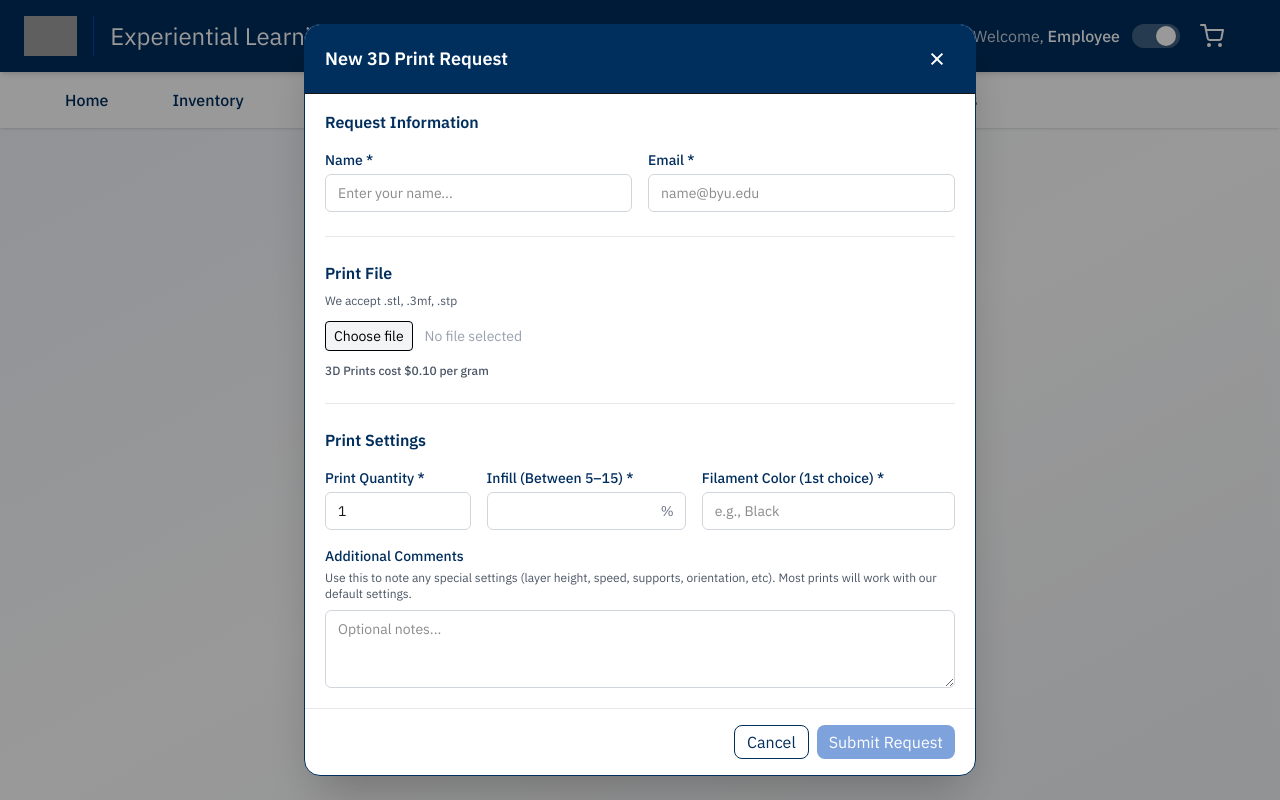
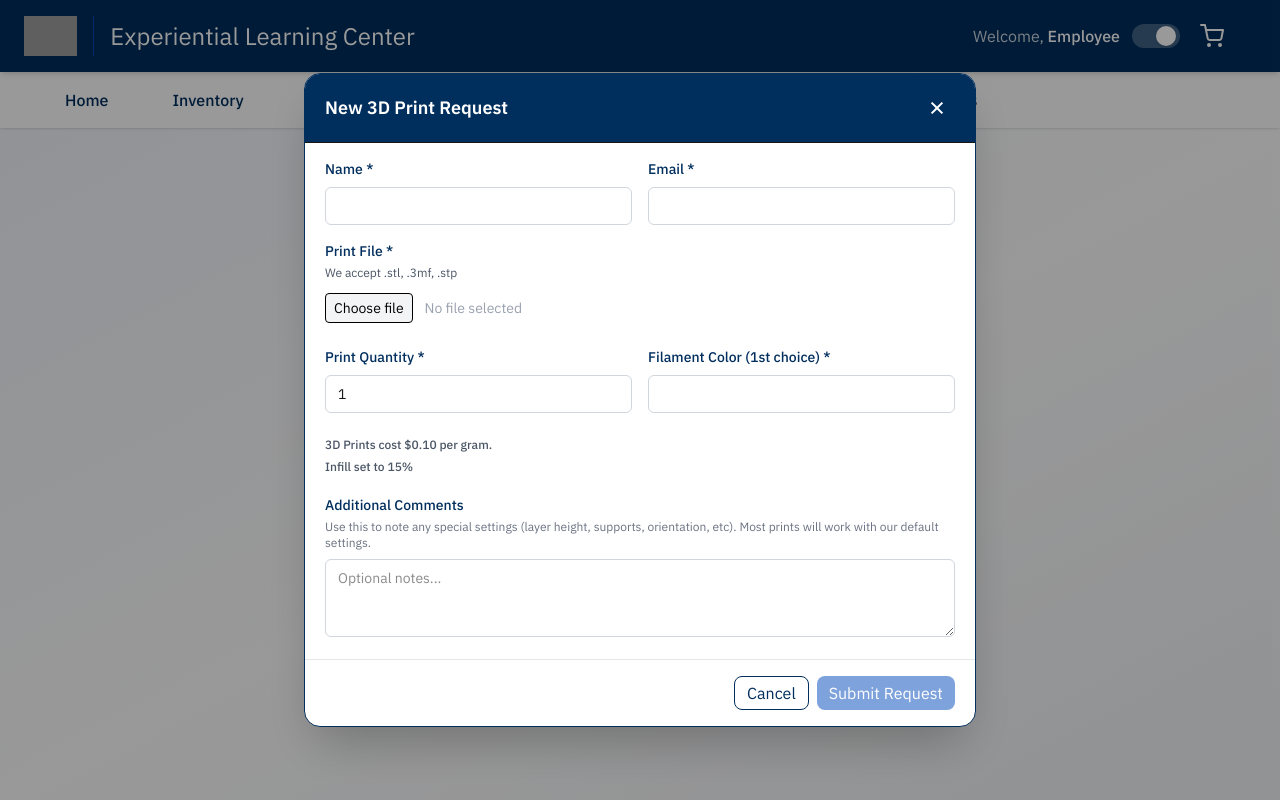
Before and after one commit to BYU-ECE-Software/EPICenter-Website, a Next.js app: page / in a window 1280 px wide. Both pictures are taken after a click on the button "3D Print Request". Shown: the top 800 px of the page. Built offline with nearby package versions, Linux system fonts and the light colour scheme; grey boxes are pictures that could not be loaded.

Commit message:
#61 3D Print Form

```diff
--- a/app/page.tsx
+++ b/app/page.tsx
@@ -1,68 +1,63 @@
 "use client";
 
 import { useMemo, useState } from "react";
-import BaseModal from "@/components/BaseModal";
+import FormModal from "@/components/FormModal";
 
 export default function Home() {
   // Modal open/close
   const [printModalOpen, setPrintModalOpen] = useState(false);
   const [saving, setSaving] = useState(false);
 
-  // Section 1: Request Information
-  const [requestName, setRequestName] = useState("");
-  const [requestEmail, setRequestEmail] = useState("");
+  // 3D Print Modal Form
+  const [printForm, setPrintForm] = useState({
+    requestName: "",
+    requestEmail: "",
+    printFile: null as File | null,
+    printQuantity: "1",
+    filamentColor: "",
+    comments: "",
+  });
 
-  // Section 2: Print File
-  const [printFile, setPrintFile] = useState<File | null>(null);
-
-  // Section 3: Print Settings
-  const [printQuantity, setPrintQuantity] = useState("1");
-  const [filamentColor, setFilamentColor] = useState("");
-  const [infillPercent, setInfillPercent] = useState("");
-  const [comments, setComments] = useState("");
-
+  // Reset 3d Print Form
   const reset3DPrintForm = () => {
-    setRequestName("");
-    setRequestEmail("");
-    setPrintFile(null);
-    setPrintQuantity("1");
-    setFilamentColor("");
-    setInfillPercent("");
-    setComments("");
+    setPrintForm({
+      requestName: "",
+      requestEmail: "",
+      printFile: null,
+      printQuantity: "1",
+      filamentColor: "",
+      comments: "",
+    });
   };
 
+  // Close 3D Print Modal
   const close3DPrintModal = () => {
     setPrintModalOpen(false);
     reset3DPrintForm();
   };
 
+  // Check that user entered a valid email
   const isEmailValid = useMemo(() => {
-    const v = requestEmail.trim();
+    const v = printForm.requestEmail.trim();
     return v.includes("@") && v.includes(".");
-  }, [requestEmail]);
+  }, [printForm.requestEmail]);
 
-  const quantityNumber = Number(printQuantity);
-  const infillNumber = Number(infillPercent);
-
-  const isQuantityValid =
-    Number.isInteger(quantityNumber) &&
-    Number.isFinite(quantityNumber) &&
-    quantityNumber > 0;
-
-  const isInfillValid =
-    Number.isInteger(infillNumber) &&
-    Number.isFinite(infillNumber) &&
-    infillNumber >= 5 &&
-    infillNumber <= 15;
+  // ensure quantity is a whole number greater than 0
+  const qtyRaw = printForm.printQuantity.trim();
+  const qtyNum = Number(qtyRaw);
+  const hasQty = qtyRaw.length > 0;
+  const isQtyNumber = hasQty && Number.isFinite(qtyNum);
+  const isQtyInteger = isQtyNumber && Number.isInteger(qtyNum);
+  const isQtyAtLeastOne = isQtyNumber && qtyNum >= 1;
+  const isQuantityValid = isQtyInteger && isQtyAtLeastOne;
 
   // Required fields gate
   const isSubmitDisabled =
-    !requestName.trim() ||
+    !printForm.requestName.trim() ||
     !isEmailValid ||
-    !printFile ||
+    !printForm.printFile ||
     !isQuantityValid ||
-    !filamentColor.trim() ||
-    !isInfillValid;
+    !printForm.filamentColor.trim();
 
   const handle3DPrintSubmit = async () => {
     if (isSubmitDisabled) return;
@@ -71,19 +66,35 @@ export default function Home() {
     try {
       // Placeholder for now
       console.log("3D Print Request", {
-        name: requestName.trim(),
-        email: requestEmail.trim(),
-        file: printFile?.name,
-        quantity: Number(printQuantity),
-        filamentColor: filamentColor.trim(),
-        infillPercent: Number(infillPercent),
-        comments: comments.trim(),
+        name: printForm.requestName.trim(),
+        email: printForm.requestEmail.trim(),
+        file: printForm.printFile?.name,
+        quantity: Number(printForm.printQuantity),
+        filamentColor: printForm.filamentColor.trim(),
+        comments: printForm.comments.trim(),
       });
 
       close3DPrintModal();
     } finally {
       setSaving(false);
     }
+  };
+
+  // 3D Print errors
+  const errors = {
+    requestEmail:
+      !printForm.requestEmail.trim() || isEmailValid
+        ? ""
+        : "Enter a valid email.",
+    printQuantity: !hasQty
+      ? ""
+      : !isQtyNumber
+        ? "Enter a number."
+        : !isQtyInteger
+          ? "Enter a whole number."
+          : !isQtyAtLeastOne
+            ? "Enter a quantity of 1 or more."
+            : "",
   };
 
   return (
@@ -139,7 +150,7 @@ export default function Home() {
         </div>
 
         {/* 3D Print Request Modal */}
-        <BaseModal
+        <FormModal
           open={printModalOpen}
           onClose={close3DPrintModal}
           onSubmit={handle3DPrintSubmit}
@@ -148,168 +159,93 @@ export default function Home() {
           saving={saving}
           saveLabel="Submit Request"
           submitDisabled={isSubmitDisabled}
-        >
-          <div className="grid grid-cols-1 gap-6">
-            {/* Request Info Section */}
-            <section className="text-left">
-              <h3 className="text-base font-semibold text-byu-navy mb-4">
-                Request Information
-              </h3>
+          values={printForm}
+          setValues={setPrintForm}
+          errors={errors}
+          fields={[
+            {
+              key: "requestName",
+              label: "Name",
+              required: true,
+            },
+            {
+              key: "requestEmail",
+              label: "Email",
+              required: true,
+              type: "email",
+            },
 
-              <div className="grid grid-cols-1 md:grid-cols-2 gap-4">
-                <div>
+            // Custom file picker
+            {
+              kind: "custom",
+              key: "printFile",
+              colSpan: 2,
+              render: () => (
+                <div className="text-left">
                   <label className="block text-sm font-medium text-byu-navy mb-1">
-                    Name *
+                    Print File *
                   </label>
-                  <input
-                    type="text"
-                    className="w-full rounded-md border border-gray-300 px-3 py-2 text-sm focus:outline-none focus:ring-1 focus:ring-byu-royal focus:border-byu-royal"
-                    placeholder="Enter your name..."
-                    value={requestName}
-                    onChange={(e) => setRequestName(e.target.value)}
-                  />
-                </div>
-
-                <div>
-                  <label className="block text-sm font-medium text-byu-navy mb-1">
-                    Email *
-                  </label>
-                  <input
-                    type="email"
-                    className="w-full rounded-md border border-gray-300 px-3 py-2 text-sm focus:outline-none focus:ring-1 focus:ring-byu-royal focus:border-byu-royal"
-                    placeholder="name@byu.edu"
-                    value={requestEmail}
-                    onChange={(e) => setRequestEmail(e.target.value)}
-                  />
-                  {!requestEmail.trim() || isEmailValid ? null : (
-                    <p className="mt-1 text-xs text-red-600">
-                      Enter a valid email.
-                    </p>
-                  )}
-                </div>
-              </div>
-            </section>
-
-            {/* Section divider */}
-            <div className="border-t border-gray-200" />
-
-            {/* Print File Section */}
-            <section className="text-left">
-              <h3 className="text-base font-semibold text-byu-navy mb-2">
-                Print File
-              </h3>
-
                   <p className="text-xs text-gray-600 mb-3">
                     We accept .stl, .3mf, .stp
                   </p>
 
-              <div className="flex items-center gap-3">
+                  <div className="flex items-center gap-3 mb-2">
                     <label className="inline-flex items-center justify-center rounded-sm bg-gray-100 border border-black px-2 py-1 text-sm text-black cursor-pointer hover:bg-gray-200 transition">
                       Choose file
                       <input
                         type="file"
                         className="hidden"
                         accept=".stl,.3mf,.stp"
-                    onChange={(e) => setPrintFile(e.target.files?.[0] ?? null)}
+                        onChange={(e) =>
+                          setPrintForm((p) => ({
+                            ...p,
+                            printFile: e.target.files?.[0] ?? null,
+                          }))
+                        }
                       />
                     </label>
 
                     <div className="text-sm text-gray-700 truncate max-w-[22rem]">
-                  {printFile ? (
-                    printFile.name
+                      {printForm.printFile ? (
+                        printForm.printFile.name
                       ) : (
                         <span className="text-gray-400">No file selected</span>
                       )}
                     </div>
                   </div>
+                </div>
+              ),
+            },
 
-              <p className="mt-3 text-xs font-medium text-gray-600">
-                3D Prints cost $0.10 per gram
-              </p>
-            </section>
-
-            {/* Section divider */}
-            <div className="border-t border-gray-200" />
-
-            {/* Print Settings Section */}
-            <section className="text-left">
-              <h3 className="text-base font-semibold text-byu-navy mb-4">
-                Print Settings
-              </h3>
-
-              <div className="grid grid-cols-1 md:grid-cols-12 gap-4">
-                {/* Print Quantity */}
-                <div className="md:col-span-3">
-                  <label className="block text-sm font-medium text-byu-navy mb-1">
-                    Print Quantity *
-                  </label>
-                  <input
-                    type="number"
-                    min={1}
-                    step={1}
-                    className="w-full rounded-md border border-gray-300 px-3 py-2 text-sm focus:outline-none focus:ring-1 focus:ring-byu-royal focus:border-byu-royal"
-                    value={printQuantity}
-                    onChange={(e) => setPrintQuantity(e.target.value)}
-                  />
-                  {!printQuantity || isQuantityValid ? null : (
-                    <p className="mt-1 text-xs text-red-600">
-                      Enter a quantity of 1 or more.
-                    </p>
-                  )}
+            {
+              key: "printQuantity",
+              label: "Print Quantity",
+              required: true,
+              type: "number",
+            },
+            {
+              key: "filamentColor",
+              label: "Filament Color (1st choice)",
+              required: true,
+            },
+            {
+              kind: "custom",
+              key: "comments",
+              colSpan: 2,
+              render: () => (
+                <div className="text-left">
+                  {/* Explanation Lines */}
+                  <div className="mt-2 text-xs font-medium text-gray-600">
+                    <p>3D Prints cost $0.10 per gram.</p>
+                    <p className="mt-1.5">Infill set to 15%</p>
                   </div>
 
-                {/* Infill */}
-                <div className="md:col-span-4">
-                  <label className="block text-sm font-medium text-byu-navy mb-1">
-                    Infill (Between 5–15) *
-                  </label>
-
-                  <div className="relative">
-                    {/* % suffix */}
-                    <span className="pointer-events-none absolute right-3 top-1/2 -translate-y-1/2 text-sm text-gray-500">
-                      %
-                    </span>
-
-                    <input
-                      type="number"
-                      min={5}
-                      max={15}
-                      step={1}
-                      className="w-full rounded-md border border-gray-300 pr-8 pl-3 py-2 text-sm focus:outline-none focus:ring-1 focus:ring-byu-royal focus:border-byu-royal"
-                      value={infillPercent}
-                      onChange={(e) => setInfillPercent(e.target.value)}
-                    />
-                  </div>
-
-                  {!infillPercent || isInfillValid ? null : (
-                    <p className="mt-1 text-xs text-red-600">
-                      Infill must be between 5 and 15.
-                    </p>
-                  )}
-                </div>
-
-                {/* Filament Color */}
-                <div className="md:col-span-5">
-                  <label className="block text-sm font-medium text-byu-navy mb-1">
-                    Filament Color (1st choice) *
-                  </label>
-                  <input
-                    type="text"
-                    className="w-full rounded-md border border-gray-300 px-3 py-2 text-sm focus:outline-none focus:ring-1 focus:ring-byu-royal focus:border-byu-royal"
-                    placeholder="e.g., Black"
-                    value={filamentColor}
-                    onChange={(e) => setFilamentColor(e.target.value)}
-                  />
-                </div>
-
-                {/* Additional Comments */}
-                <div className="md:col-span-12">
-                  <label className="block text-sm font-medium text-byu-navy mb-1">
+                  <label className="block text-sm font-medium text-byu-navy mt-5 mb-1">
                     Additional Comments
                   </label>
 
-                  <p className="mb-2 text-xs text-gray-600">
-                    Use this to note any special settings (layer height, speed,
+                  <p className="mt-0.5 text-xs text-gray-500 mb-2">
+                    Use this to note any special settings (layer height,
                     supports, orientation, etc). Most prints will work with our
                     default settings.
                   </p>
@@ -318,14 +254,19 @@ export default function Home() {
                     rows={3}
                     className="w-full rounded-md border border-gray-300 px-3 py-2 text-sm focus:outline-none focus:ring-1 focus:ring-byu-royal focus:border-byu-royal"
                     placeholder="Optional notes..."
-                    value={comments}
-                    onChange={(e) => setComments(e.target.value)}
+                    value={printForm.comments}
+                    onChange={(e) =>
+                      setPrintForm((p) => ({
+                        ...p,
+                        comments: e.target.value,
+                      }))
+                    }
                   />
                 </div>
-              </div>
-            </section>
-          </div>
-        </BaseModal>
+              ),
+            },
+          ]}
+        />
       </div>
     </main>
   );
--- a/components/FormModal.tsx
+++ b/components/FormModal.tsx
@@ -148,7 +148,7 @@ export default function FormModal<T extends Record<string, any>>({
                 </span>
 
                 {field.helperText ? (
-                  <span className="text-xs text-gray-500 font-normal">
+                  <span className="block text-left text-xs text-gray-500 font-normal">
                     {field.helperText}
                   </span>
                 ) : null}
```
Lines whose indentation alone changed are shown as unchanged.
